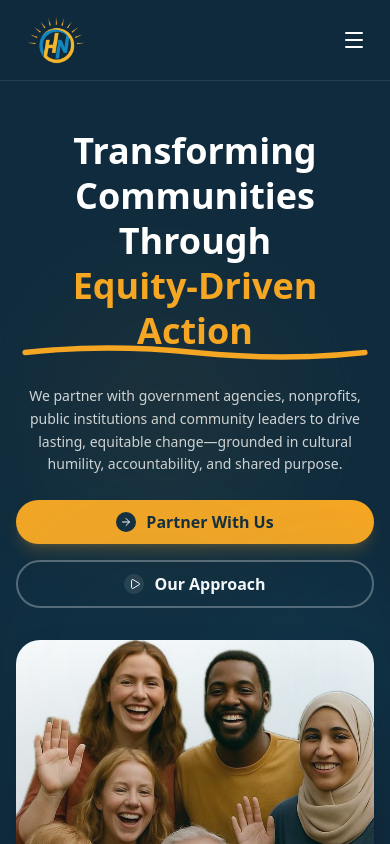
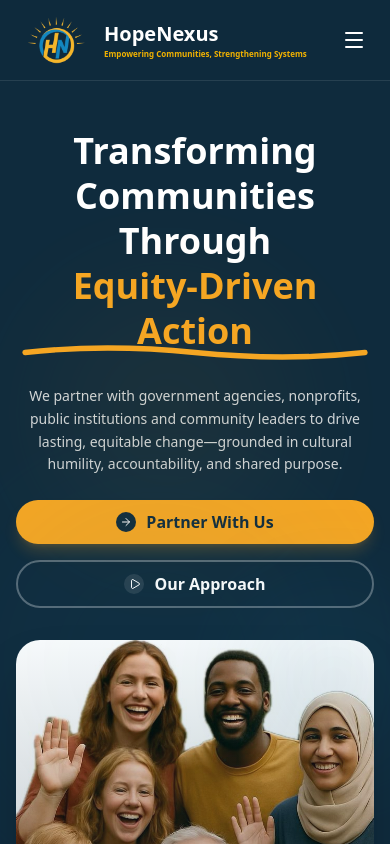
Before and after one commit to mohilow12/hopenexus, a Next.js app: page / in a window 390 px wide. Shown: the top 844 px of the page. Built offline with nearby package versions, Linux system fonts and the light colour scheme.

Commit message:
Update Navbar.js
minor tweaks

```diff
--- a/components/Navbar.js
+++ b/components/Navbar.js
@@ -78,7 +78,7 @@ export default function Navbar() {
       priority
     />
   </div>
-  <div className="hidden sm:block">
+  <div className="block">
     <span className={`text-white font-bold transition-all ${
       scrolled ? 'text-lg' : 'text-xl'
     }`}>HopeNexus</span>
```
